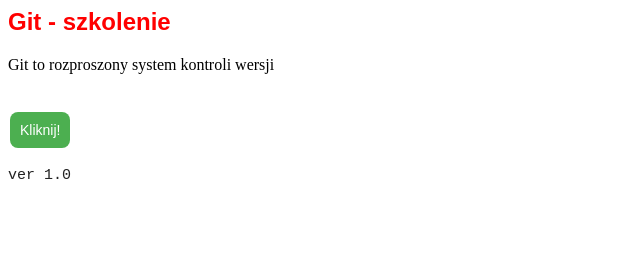
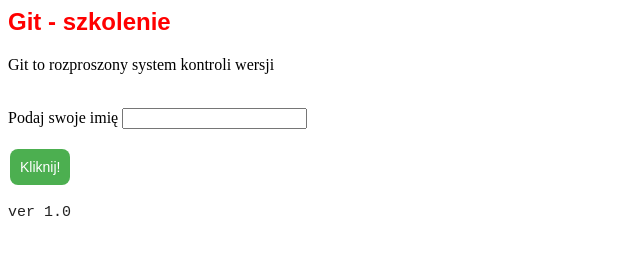
Before and after one commit to testUserNo1/examples, a plain HTML site: page index.html in a window 1280 px wide. Shown: the whole page, without its empty margins (0-640 px from the left). Drawn offline with Linux system fonts and the light colour scheme.

Commit message:
Added form filed for name

```diff
--- a/index.html
+++ b/index.html
@@ -10,7 +10,10 @@
 		<h2 class="boldHeader">Git - szkolenie</h2>
 		<p>Git to rozproszony system kontroli wersji</p>
 		<br/>
-		<!-- TODO add form fileds -->
+		<form action="#">
+			<label for="name">Podaj swoje imię</label>
+			<input type="text" name="name" id="name" />
+		</form>
 		<button onClick="sayHello()">Kliknij!</button>
 		<p class="footer">ver 1.0</p>
 	</body>
```
